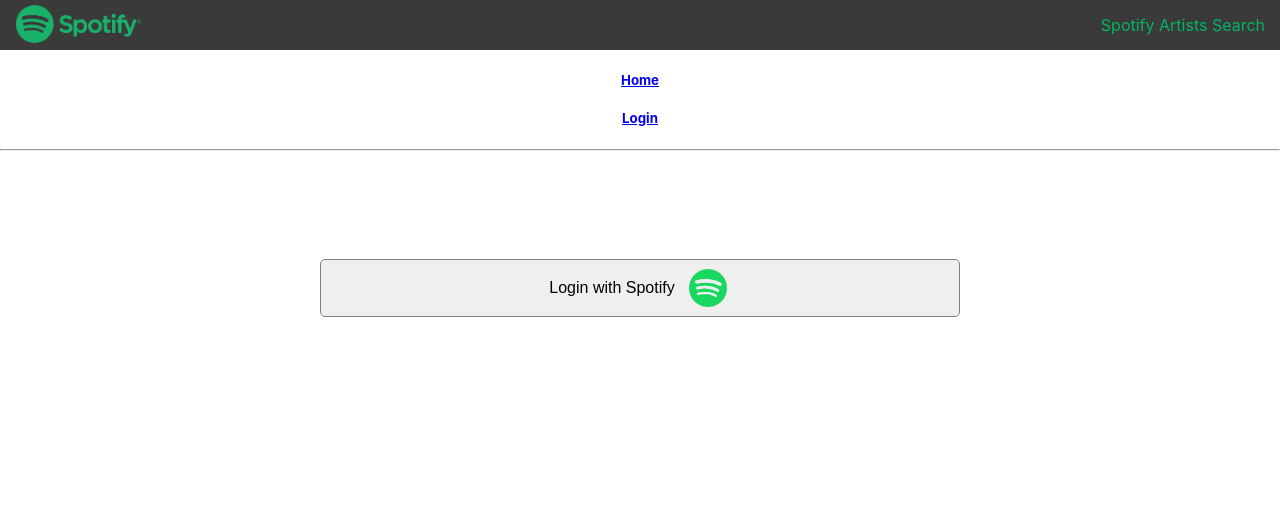
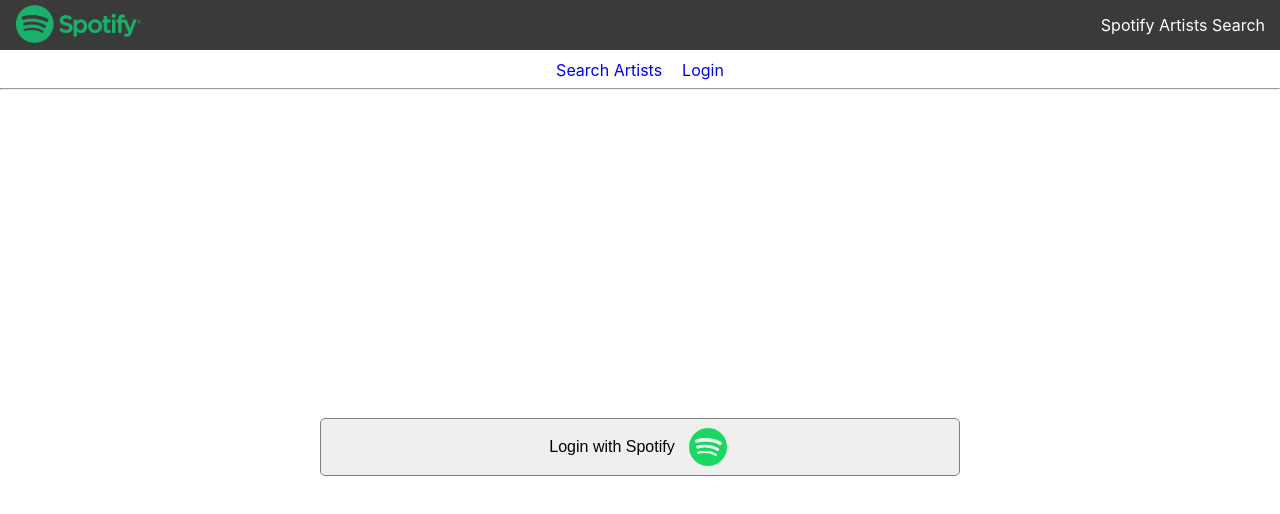
Before and after one commit to remyjeker/spotifyApp, a React (Create React App) app in the folder client/: page / in a window 1280 px wide. Shown: the top 514 px of the page. Built offline with nearby package versions, Linux system fonts and the light colour scheme.

Commit message:
Templating SearchPage

```diff
--- a/client/src/App.js
+++ b/client/src/App.js
@@ -3,6 +3,8 @@
 
 import Header from './components/layout/header';
 import Content from './components/layout/content';
+
+import * as PATHS from './routes';
 
 import './main.css';
 
@@ -56,9 +58,11 @@
 
   logout = () => {
     const { cookie, history } = this.props;
+
     cookie.remove(USER_KEY);
     this.setUser();
-    history.push('/');
+
+    history.push(PATHS.LANDING_ROUTE);
   };
 
   render() {
--- a/client/src/components/layout/content/content.js
+++ b/client/src/components/layout/content/content.js
@@ -2,6 +2,7 @@
 import { Route, Link, Switch } from 'react-router-dom';
 
 import LandingPage from '../../pages/landing';
+import SearchPage from '../../pages/search';
 
 import * as PATHS from '../../../routes';
 
@@ -21,14 +22,19 @@
 
     if (history != null) {
       history.listen((location, action) => {
+        // eslint-disable-next-line no-console
         console.log('Router history action : ', action, location.pathname);
       });
     }
   }
 
+  componentDidUpdate(prevProps: any, prevState: any) {
+    console.log('Content - componentDidUpdate', prevProps, prevState);
+  }
+
   render() {
     const { user, logout } = this.props;
-    const anonymous = user == null;
+    const anonymous: boolean = user == null;
 
     const UserComponent = () => {
       if (user == null) return <h5>Unable to get user info</h5>;
@@ -52,31 +58,46 @@
       );
     };
 
+    const GuardedComponent = () => {
+      if (anonymous) {
+        return (
+          <div className="LoginRedirect">
+            <h2>Welcome anonymous!</h2>
+            <h4>You must be logged in to search artists!</h4>
+            <h4>
+              Please, sign in <Link to={PATHS.LANDING_ROUTE}>here</Link>
+            </h4>
+          </div>
+        );
+      }
+      return <SearchPage {...this.props} />;
+    };
+
+    const navItemsClassName = 'AppContent__navigation__items';
     const authLink = anonymous ? (
       <Link to={PATHS.LANDING_ROUTE}>
-        <h5>Login</h5>
+        <div className={navItemsClassName}>Login</div>
       </Link>
     ) : (
-      <Link to={PATHS.HOME_ROUTE} onClick={logout}>
-        <h5>Logout</h5>
+      <Link to={PATHS.LANDING_ROUTE} onClick={logout}>
+        <div className={navItemsClassName}>Logout</div>
       </Link>
     );
 
     return (
       <div className="AppContent remainingHeight">
         <div className="AppContent__wrapper">
-          <Link to={PATHS.HOME_ROUTE}>
-            <h5>Home</h5>
-          </Link>
-          {authLink}
+          <div className="AppContent__navigation">
+            <Link to={PATHS.SEARCH_ROUTE}>
+              <div className={navItemsClassName}>Search Artists</div>
+            </Link>
+            {authLink}
+          </div>
           <hr />
           <Switch>
             <Route path={PATHS.USER_ROUTE} component={UserComponent} />
             <Route path={PATHS.ERROR_ROUTE} component={ErrorComponent} />
-            <Route
-              path={PATHS.HOME_ROUTE}
-              component={() => <h2>Welcome!</h2>}
-            />
+            <Route path={PATHS.SEARCH_ROUTE} component={GuardedComponent} />
             <Route path={PATHS.LANDING_ROUTE} component={LandingPage} />
             <Route path="/*" component={LandingPage} />
           </Switch>
--- a/client/src/components/layout/layout.css
+++ b/client/src/components/layout/layout.css
@@ -17,15 +17,29 @@
 }
 
 .AppHeader__title {
-  color: rgb(0, 182, 98);
+  color: white;
   float: right;
   height: 40px;
   line-height: 40px;
   text-transform: capitalize;
 }
 
-/* CONTENT */
+.AppContent__wrapper {
+  height: 100%;
+}
 
-/* .AppContent {} */
+.AppContent__navigation {
+  display: flex;
+  flex-direction: row;
+  height: 30px;
+  justify-content: center;
+  width: 100%;
+}
 
-/* .AppContent__wrapper {} */
+.AppContent__navigation a {
+  text-decoration: none;
+}
+
+.AppContent__navigation__items {
+  padding: 10px;
+}
--- a/client/src/components/pages/landing/landingPage.css
+++ b/client/src/components/pages/landing/landingPage.css
@@ -3,8 +3,7 @@
 }
 
 .LandingPage button {
-  /* margin: 50vh auto; */
-  margin: 100px auto;
+  margin: 40vh auto;
   width: 50vw;
 }
 
--- /dev/null
+++ b/client/src/components/pages/search/index.js
@@ -0,0 +1,3 @@
+import SearchPage from './searchPage';
+
+export default SearchPage;
--- /dev/null
+++ b/client/src/components/pages/search/searchPage.css
@@ -0,0 +1,14 @@
+.SearchPage {
+  background-color: white;
+}
+
+.SearchPage__wrapper {
+  height: 100%;
+  width: 100%;
+}
+
+.SearchPage__searchInput {
+  border: 1px solid grey;
+  border-radius: 5px;
+  padding: 5px;
+}
--- /dev/null
+++ b/client/src/components/pages/search/searchPage.js
@@ -0,0 +1,49 @@
+import React, { Component } from 'react';
+
+import './searchPage.css';
+
+type Props = {};
+
+class SearchPage extends Component<Props> {
+  constructor(props: Props) {
+    super(props);
+
+    console.log('SearchPage - props', props);
+  }
+
+  handleChange = (event: any) => {
+    event.preventDefault();
+
+    const { value } = event.target;
+
+    console.log('changes', value);
+  };
+
+  handleKeyPress = (event: any) => {
+    const { key } = event;
+
+    if (key === 'Enter') {
+      console.log('search', event);
+    }
+  };
+
+  render() {
+    const inputPlaceholder = 'Search for an artist';
+
+    return (
+      <div className="SearchPage">
+        <div className="SearchPage__wrapper">
+          <input
+            type="text"
+            className="SearchPage__searchInput"
+            onChange={this.handleChange}
+            onKeyPress={this.handleKeyPress}
+            placeholder={inputPlaceholder}
+          />
+        </div>
+      </div>
+    );
+  }
+}
+
+export default SearchPage;
--- a/client/src/routes.js
+++ b/client/src/routes.js
@@ -1,5 +1,5 @@
 export const BASE_NAME = '/app';
-export const HOME_ROUTE = '/home';
+export const SEARCH_ROUTE = '/search';
 export const LANDING_ROUTE = '/landing';
 
 export const USER_ROUTE = '/user/:id';
--- a/client/src/services/auth/authService.js
+++ b/client/src/services/auth/authService.js
@@ -11,15 +11,19 @@
 
     window.fetch('http://localhost:5000/api/login', requestInit).then(
       response => {
+        // eslint-disable-next-line no-console
         console.log(response);
 
         const { redirected, url } = response;
 
         if (redirected && url) {
           window.location.replace(url);
+        } else {
+          window.location.replace('/app/error/connection-error');
         }
       },
       error => {
+        // eslint-disable-next-line no-console
         console.log('fetch error', error);
       }
     );
--- a/package.json
+++ b/package.json
@@ -22,6 +22,6 @@
     "prepare-client": "cd client && npm install && npm run build",
     "server": "nodemon server.js",
     "start": "npm run prepare-client && npm run dev",
-    "sync-server": "npm run prepare-client && npm run server"
+    "sync-server": "npm run clean && npm install && npm run prepare-client && concurrently --kill-others-on-fail \"npm run server\""
   }
 }
```
Also changed, not shown: 2 other files (tests, documents, lock files or other folders).
